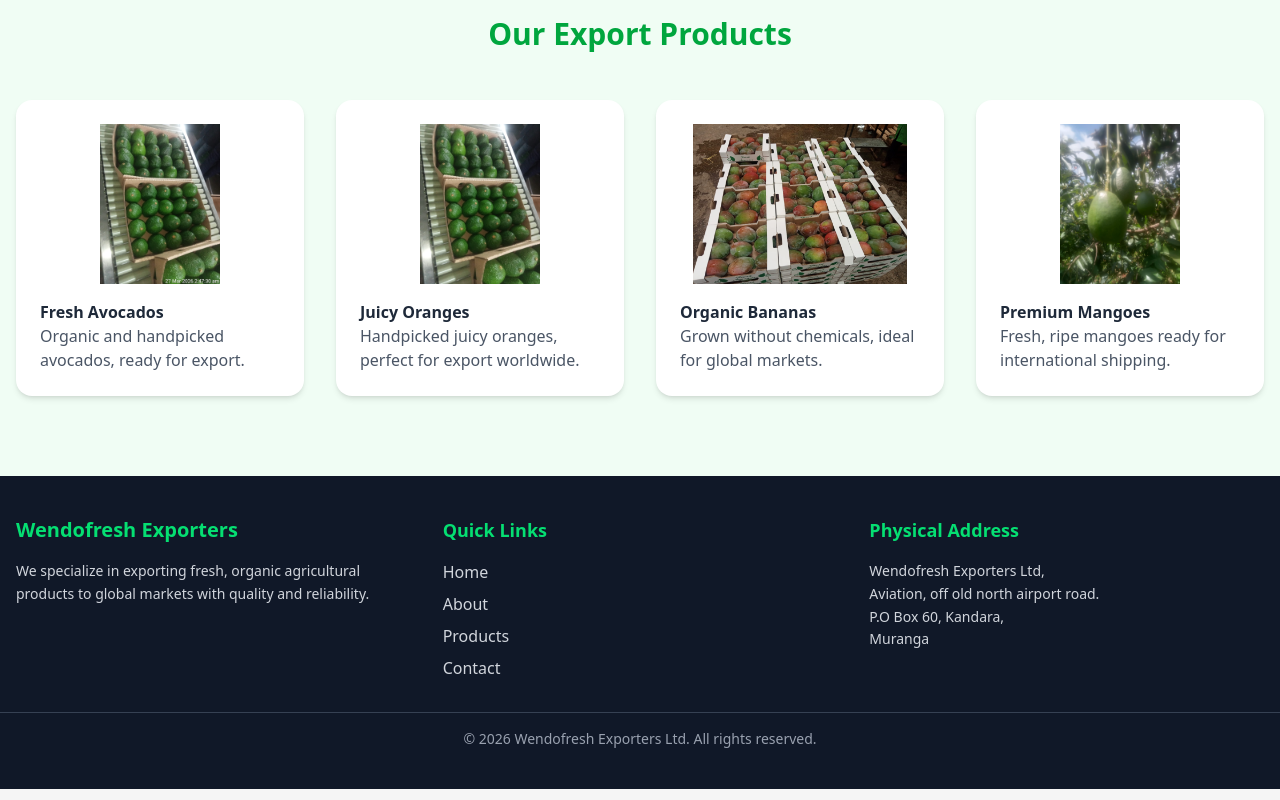
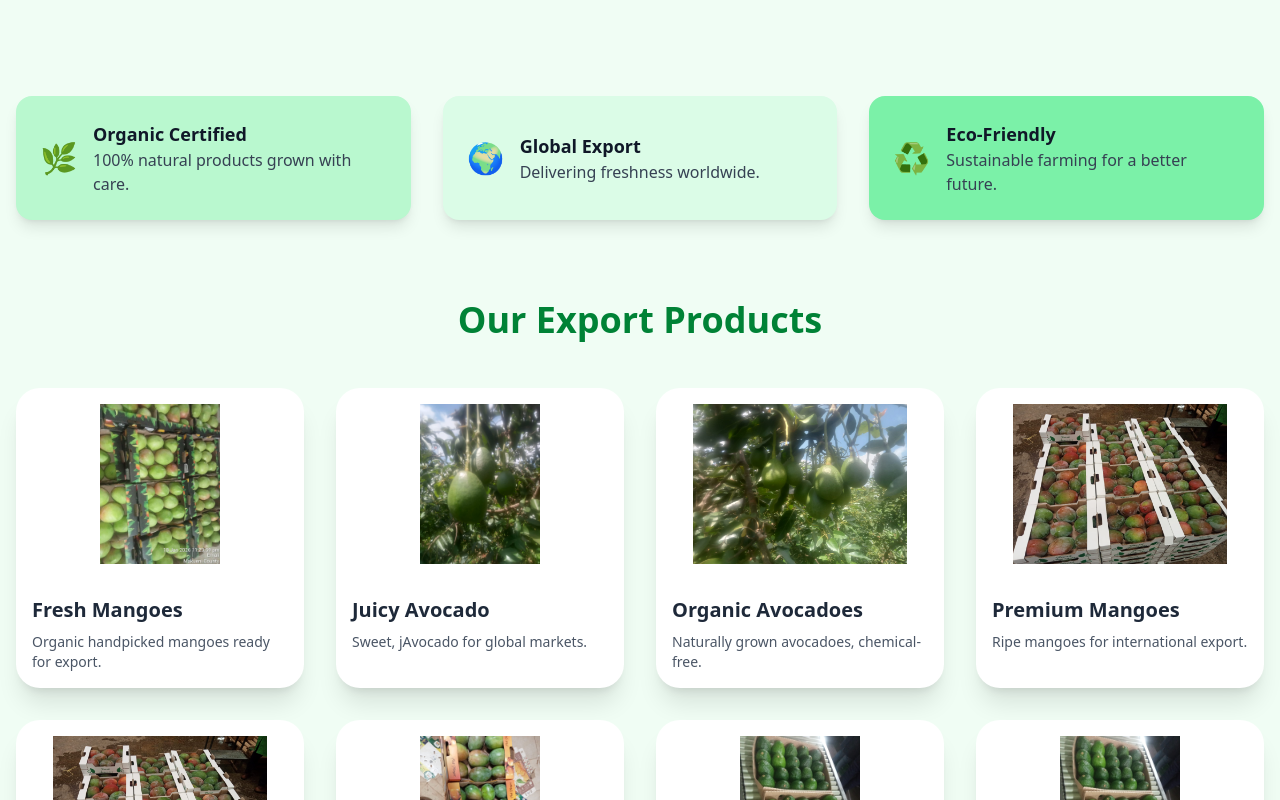
Before and after one commit to leonelmukhwana/export-website, a Next.js app: page /product in a window 1280 px wide. Shown: the part 860-1660 px from the top of the page. Built offline with nearby package versions, Linux system fonts and the light colour scheme.

Commit message:
Describe your changes

```diff
--- a/app/product/page.tsx
+++ b/app/product/page.tsx
@@ -1,11 +1,90 @@
-import Product from "../components/Product"
-import Products from "../components/Product"
+"use client";
+
+import Image from "next/image";
+import { motion } from "framer-motion";
+// Import Hero
+
+const products = [
+  { id: 1, name: "Fresh Mangoes", description: "Organic handpicked mangoes ready for export.", image: "/images/slide5.jpeg" },
+  { id: 2, name: "Juicy Avocado", description: "Sweet, jAvocado for global markets.", image: "/images/slide6.jpeg" },
+  { id: 3, name: "Organic Avocadoes", description: "Naturally grown avocadoes, chemical-free.", image: "/images/slide7.jpeg" },
+  { id: 4, name: "Premium Mangoes", description: "Ripe mangoes for international export.", image: "/images/slide8.jpeg" },
+  { id: 1, name: "Fresh Mangoes", tagline: "Ripe & Juicy", image: "/images/slide8.jpeg" },
+  { id: 2, name: "Juicy Avocado", tagline: "Creamy & Healthy", image: "/images/slide9.jpeg" },
+  { id: 3, name: "Organic Avocadoes", tagline: "Naturally Grown", image: "/images/slide10.jpeg" },
+  { id: 4, name: "Premium Mangoes", tagline: "Export Quality", image: "/images/slide11.jpeg" },
+
+];
+
+export default function Home() {
+  return (
+    <div className="font-sans bg-green-50 text-gray-900">
 
 
-const page = () => {
-  return (
-    <div><Product/></div>
-  )
+
+      {/* HERO SECTION */}
+
+
+      {/* SPACING BETWEEN HERO AND FEATURES */}
+      <div className="h-32 md:h-40"></div> {/* ↑ adds premium spacing */}
+
+      {/* FEATURES SECTION */}
+      <section className="container mx-auto grid md:grid-cols-3 gap-8 px-4 md:px-0">
+        {[
+          { title: "Organic Certified", desc: "100% natural products grown with care.", color: "bg-green-200" },
+          { title: "Global Export", desc: "Delivering freshness worldwide.", color: "bg-green-100" },
+          { title: "Eco-Friendly", desc: "Sustainable farming for a better future.", color: "bg-green-300" },
+        ].map((feature, i) => (
+          <motion.div
+            key={i}
+            whileHover={{ scale: 1.05 }}
+            className={`flex items-center gap-4 p-6 rounded-2xl shadow-lg ${feature.color} cursor-pointer transition-transform`}
+          >
+            <div className="text-3xl text-green-700">{i === 0 ? "🌿" : i === 1 ? "🌍" : "♻️"}</div>
+            <div>
+              <h3 className="font-bold text-lg">{feature.title}</h3>
+              <p className="text-gray-700">{feature.desc}</p>
+            </div>
+          </motion.div>
+        ))}
+      </section>
+
+      {/* PRODUCTS SECTION */}
+      <section className="py-20 container mx-auto px-4 md:px-0">
+        <h2 className="text-center text-4xl font-extrabold text-green-700 mb-12">
+          Our Export Products
+        </h2>
+
+        <div className="grid md:grid-cols-4 gap-8">
+          {products.map((product, i) => (
+            <motion.div
+              key={product.id}
+              initial={{ opacity: 0, y: 50 }}
+              whileInView={{ opacity: 1, y: 0 }}
+              viewport={{ once: true }}
+              transition={{ delay: i * 0.2 }}
+              className="bg-white rounded-3xl overflow-hidden shadow-xl hover:shadow-2xl transition-shadow cursor-pointer"
+            >
+              <div className="relative h-48">
+                <Image
+                  src={product.image}
+                  alt={product.name}
+                  fill
+                  className="object-contain p-4"
+                />
+              </div>
+              <div className="p-4 space-y-2">
+                <h3 className="text-xl font-bold text-gray-800">{product.name}</h3>
+                <p className="text-gray-600 text-sm">{product.description}</p>
+              </div>
+            </motion.div>
+          ))}
+        </div>
+      </section>
+
+
+
+
+    </div>
+  );
 }
-
-export default page
```
